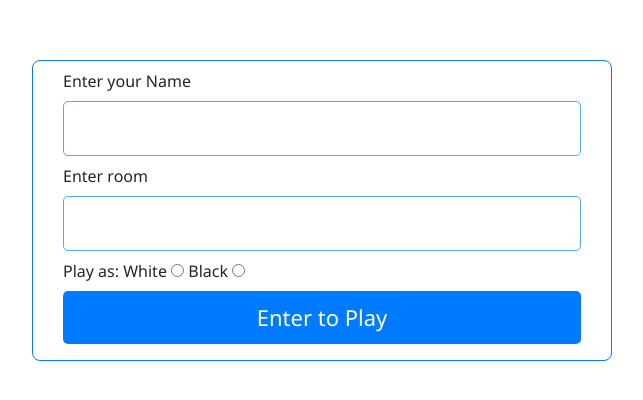
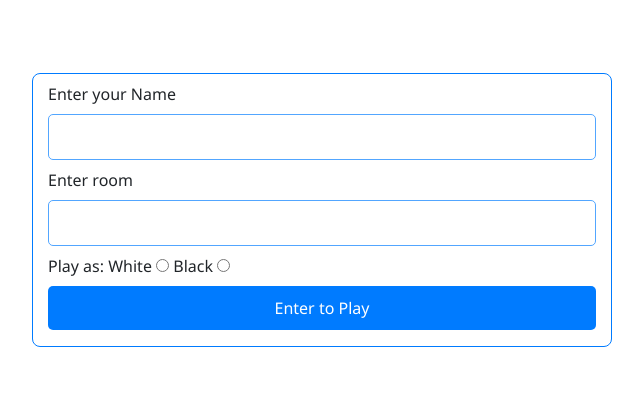
Before and after one commit to nandkishor-kumawat/chess-1v1, a website: page public/game.html in a window 1280 px wide. Shown: the part 190-590 px from the top of the page, without its empty margins (318-961 px from the left). Drawn offline with nearby package versions, Linux system fonts and the light colour scheme; no server answers.

Commit message:
Update style.css

```diff
--- a/public/css/style.css
+++ b/public/css/style.css
@@ -6,8 +6,8 @@
 
 .join {
     max-width: 580px;
-    padding: 8px 30px;
-    margin: 30px auto;
+    padding: 8px 15px;
+    margin: 15px;
     border: 1px solid #007bff;
     border-radius: 8px;
 }
@@ -16,9 +16,8 @@ input[type=text],
 input[type=button] {
     width: 100%;
     border-radius: 5px;
-    padding: 10px;
+    padding: 10px 6px;
     margin: 8px auto;
-    font-size: 22px;
     transition: border-color .2s ease-in-out, box-shadow .2s ease-in-out;
     border: 1px solid #52a6ff;
 }
```
